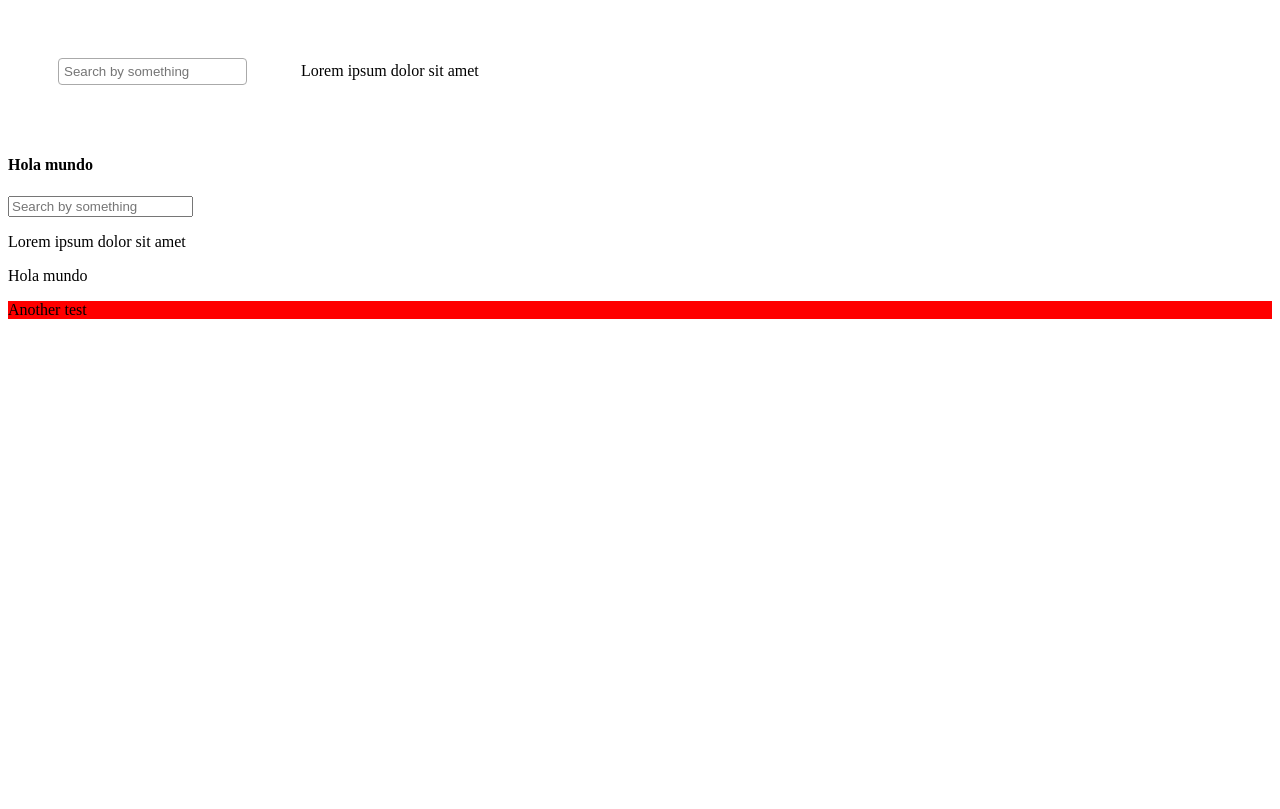
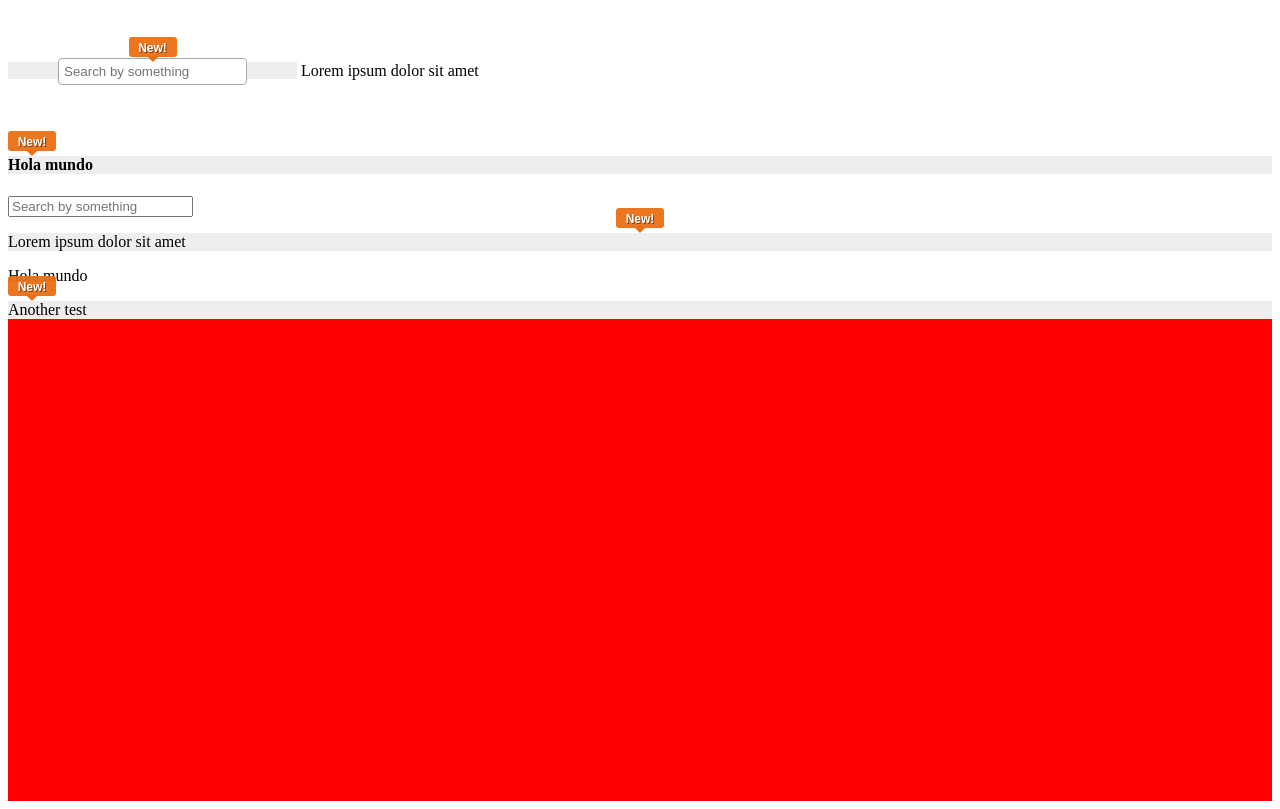
Before and after one commit to Phlammariont/nevotip, a plain HTML site: page index.html in a window 1280 px wide. Drawn offline with nearby package versions, Linux system fonts and the light colour scheme.

Commit message:
Primer test de la version 2.0.0

```diff
--- a/index.html
+++ b/index.html
@@ -3,37 +3,38 @@ To change this template use Tools | Templates.
 -->
 <!DOCTYPE html>
 <html>
+
 <head>
-    <title></title>
-
+    <title>Nevotip 2.0.0</title>
     <link rel="stylesheet" href="nevotip.css">
 </head>
+
 <body>
 
-    <input type="text" class="test" placeholder="Search by something" />
+    <input type="text" class="nevo test" data-nt-due-date="24/12/2014" placeholder="Search by something" />
 
     <span>Lorem ipsum dolor sit amet</span>
 
-    <h4 class="nevo">Hola mundo</h4>
+    <h4 class="nevo" data-nt-due-date="24/12/2014">Hola mundo</h4>
 
     <input type="text" class="nevo" placeholder="Search by something" />
 
-    <p class="nevo">Lorem ipsum dolor sit amet</p>
+    <p class="nevotip">Lorem ipsum dolor sit amet</p>
 
     <label class="nevo">Hola mundo</label>
 
-    <div style="background:red;heigth:200px;">
-        <p>Another test</p>
+    <div style="background:red;height:500px;">
+        <p class="nevo" data-nt-due-date="24/12/2014">Another test</p>
     </div>
 
-
+    <script src="//ajax.googleapis.com/ajax/libs/jquery/1.11.1/jquery.min.js"></script>
     <script src="nevotip.js"></script>
-
     <script>
-    jQuery(function($){
-        $(".nevo").nevotip();
-    });
+        jQuery(function($) {
+            $(".nevo").nevotip();
+        });
     </script>
 
 </body>
+
 </html>
--- a/nevotip.js
+++ b/nevotip.js
@@ -11,7 +11,7 @@
             return offset;
         },
         getDateFromString: function(string) {
-            if(string != null) {
+            if(string != null && string) {
                 var dateArr = string.split("/");
                 return new Date(dateArr[2], dateArr[1] - 1, dateArr[0])
             } else {
@@ -71,11 +71,11 @@
         setDueDate: function() {
             var $el = Nevotip.$el,
                 dateStr = $el.data("nt-due-date") != null ? $el.data("nt-due-date") : false;
-            Nevotip.dueDate = Utils.getDateFromString(dateStr);
+            return  Utils.getDateFromString(dateStr);
         },
         checkDueDate: function() {
             var date = Nevotip.setDueDate();
-            if(!date || (date && new Date() > date)) {
+            if(!date || (new Date() > date)) {
                 return true;
             } else {
                 return false;
@@ -112,11 +112,11 @@
     };
 
     $.fn.nevotip = function(options) {
-        var settings = $.extend({}, Nevotip.defaults, options);
+        var settings = $.extend({}, Nevotip.DEFAULTS, options);
 
         return this.each(function() {
             var $el = $(this);
-            var containerId = settings.container != "auto" && settings.container != "body" ? "#" + settings.container : false;
+            var containerId = settings.container != "auto" && settings.container != "body" ? "#" + settings.container : settings.container;
 
             Nevotip.$el = $el;
 
@@ -164,13 +164,19 @@
             Nevotip.setZindex(zIndex, $parent);
 
             var nevotipId = "nt-" + Utils.getUuid();
+
             //TODO guardar nevotip-inner
             $el.data("nt-id", nevotipId).addClass("nevotip-inner");
+
+            //TODO Mejorar para guardar en data las clases
+            if ( $el.css("display") === "block") {
+             	settings.nevotipClass = settings.nevotipClass + " nevotip--block"
+            }
 
             var $nevotip = $("<span/>").attr("id", nevotipId).addClass("nevotip").addClass(settings.nevotipClass);
 
             if(containerId === "auto") {
-                $nevotip.wrap($el);
+                $el.wrap($nevotip);
 
                 var offset = $nevotip.position();
 
```
